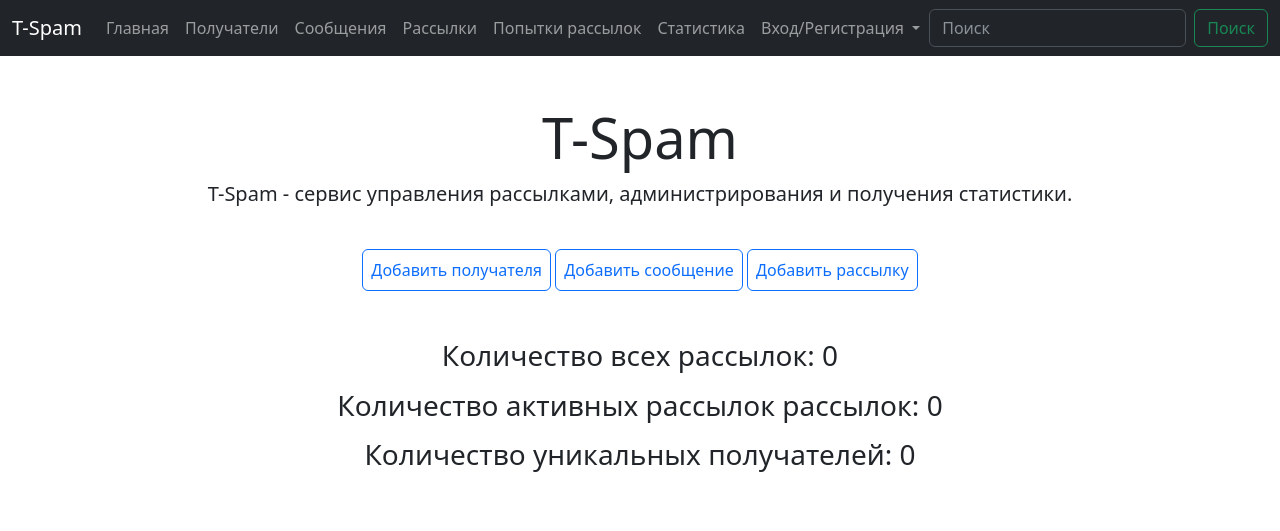
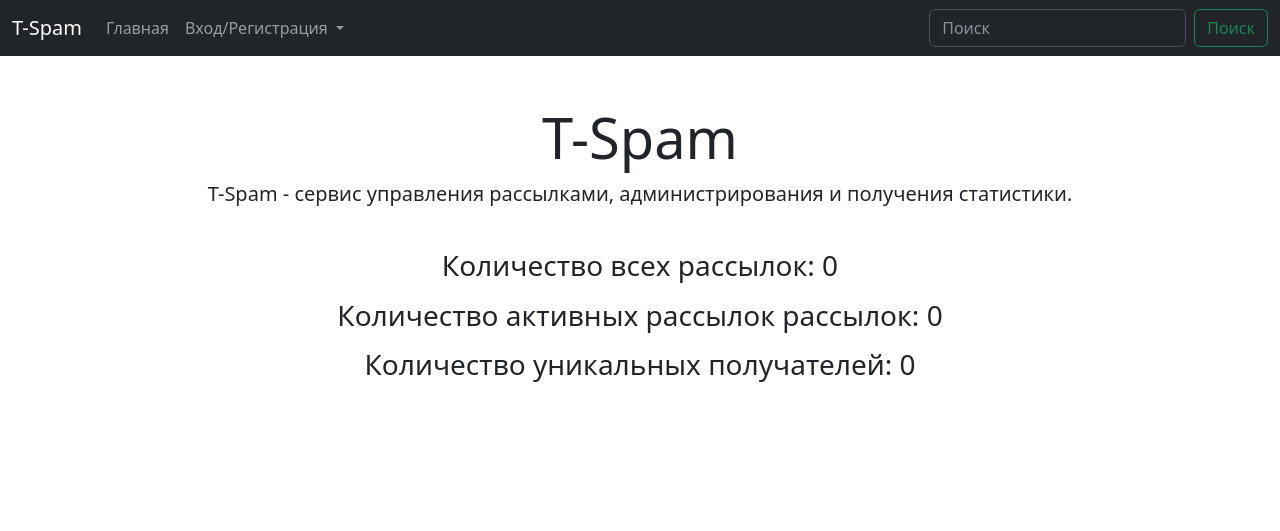
Before and after one commit to Tishina-az/MailingService, a Django app: page / in a window 1280 px wide. Shown: the top 531 px of the page. Run offline with Django 5.2, Linux system fonts and the light colour scheme; data that the repository does not hold is empty; some libraries are stand-ins or nearby versions.

Commit message:
Правка шаблонов под аутентификацию

```diff
--- a/mailing/templates/mailing/main_menu.html
+++ b/mailing/templates/mailing/main_menu.html
@@ -1,6 +1,6 @@
 <nav class="navbar navbar-expand-lg bg-dark" data-bs-theme="dark">
     <div class="container-fluid">
-        <a class="navbar-brand" href="{% url 'mailing:recipient_list' %}">T-Spam</a>
+        <a class="navbar-brand" href="{% url 'mailing:main_page' %}">T-Spam</a>
         <button class="navbar-toggler" type="button" data-bs-toggle="collapse" data-bs-target="#navbarSupportedContent"
                 aria-controls="navbarSupportedContent" aria-expanded="false" aria-label="Переключатель навигации">
             <span class="navbar-toggler-icon"></span>
@@ -10,6 +10,7 @@
                 <li class="nav-item">
                     <a class="nav-link" aria-current="page" href="{% url 'mailing:main_page' %}">Главная</a>
                 </li>
+                {% if user.is_authenticated %}
                 <li><a class="nav-link" href="{% url 'mailing:recipient_list' %}">Получатели</a></li>
                 <li><a class="nav-link" href="{% url 'mailing:message_list' %}">Сообщения</a></li>
                 <li><a class="nav-link" href="{% url 'mailing:mailing_list' %}">Рассылки</a></li>
@@ -17,7 +18,6 @@
                     <a class="nav-link" href="{% url 'mailing:mailing_attempt_list' %}">Попытки рассылок</a>
                 </li>
                 <li><a class="nav-link" href="#">Статистика</a></li>
-                {% if user.is_authenticated %}
                 <li class="nav-item dropdown">
                     <a class="nav-link dropdown-toggle" href="#" role="button" data-bs-toggle="dropdown"
                        aria-expanded="false">
--- a/mailing/templates/mailing/main_page.html
+++ b/mailing/templates/mailing/main_page.html
@@ -3,11 +3,6 @@
 {% block title %}Главная страница{% endblock %}
 
 {% block content %}
-<nav class="mb-5 text-center">
-    <a class="p-2 btn btn-outline-primary" href="{% url 'mailing:recipient_create' %}">Добавить получателя</a>
-    <a class="p-2 btn btn-outline-primary" href="{% url 'mailing:message_create' %}">Добавить сообщение</a>
-    <a class="p-2 btn btn-outline-primary" href="{% url 'mailing:mailing_create' %}">Добавить рассылку</a>
-</nav>
 <div class="container">
     <h3 class="text-center mb-3">Количество всех рассылок: {{ mailing_count }}</h3>
     <h3 class="text-center mb-3">Количество активных рассылок рассылок: {{ mailing_launched }}</h3>
```
Also changed, not shown: mailing/models.py (+4 -3 lines).
